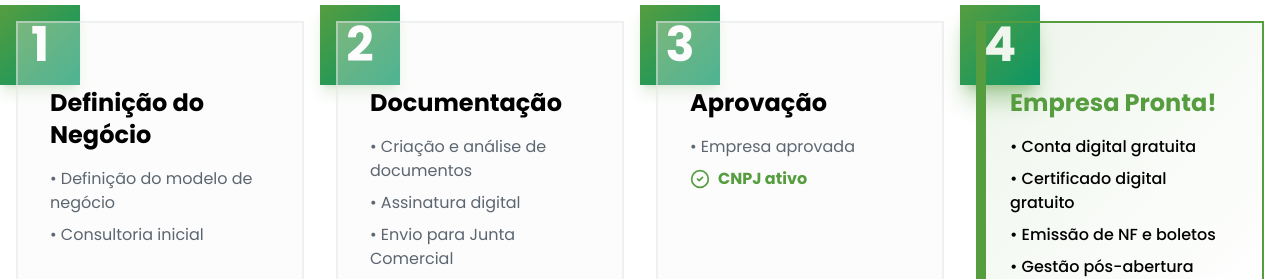
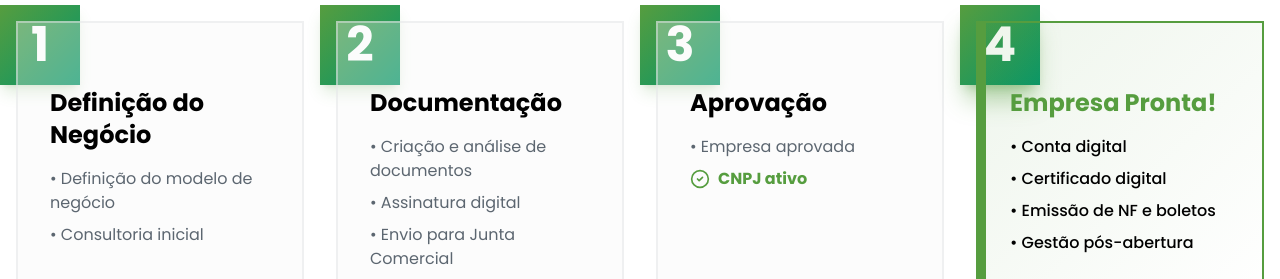
Before and after one commit to lsystemmobile-hue/4uconnect, a React (Vite) app: page /contabilidade-digital in a window 1280 px wide. Shown: the part 1980-2259 px from the top of the page. Built offline with nearby package versions, Linux system fonts and the light colour scheme; the HTML template or start-up script is replaced by a standard one.

Commit message:
fix: remove referências a serviços gratuitos em /contabilidade-digital
- Atualiza abertura gratuita para abertura com planejamento estratégico
- Remove "gratuito" do certificado digital e conta digital

Co-Authored-By: Claude Sonnet 4.6 <noreply@anthropic.com>

```diff
--- a/src/pages/ContabilidadeDigital.tsx
+++ b/src/pages/ContabilidadeDigital.tsx
@@ -237,8 +237,8 @@ const ContabilidadeDigital = () => {
                 <div className="relative z-10">
                   <h3 className="text-2xl font-bold text-4u-green mb-4">Empresa Pronta!</h3>
                   <ul className="space-y-2 text-4u-black font-medium">
-                    <li>• Conta digital gratuita</li>
-                    <li>• Certificado digital gratuito</li>
+                    <li>• Conta digital</li>
+                    <li>• Certificado digital</li>
                     <li>• Emissão de NF e boletos</li>
                     <li>• Gestão pós-abertura</li>
                   </ul>
@@ -332,7 +332,7 @@ const ContabilidadeDigital = () => {
               Escolha seu plano
             </h2>
             <p className="text-muted-foreground max-w-2xl mx-auto text-lg leading-relaxed">
-              Todos os planos incluem abertura gratuita e acesso total ao App 4U Connect.
+              Todos os planos incluem abertura de empresa com planejamento estratégico e acesso total ao App 4U Connect.
             </p>
           </div>
 
@@ -340,10 +340,10 @@ const ContabilidadeDigital = () => {
           <div className="max-w-5xl mx-auto mb-20">
             <div className="grid grid-cols-1 md:grid-cols-3 gap-4">
               {[
-                "Abertura gratuita da empresa",
+                "Abertura de empresa com planejamento estratégico",
                 "App 4U Connect",
                 "Regularização para emissão de NF",
-                "Certificado digital gratuito",
+                "Certificado digital",
                 "Conta em banco digital em 24h",
                 "Relatórios contábeis anuais",
                 "Gestão de documentos",
```
